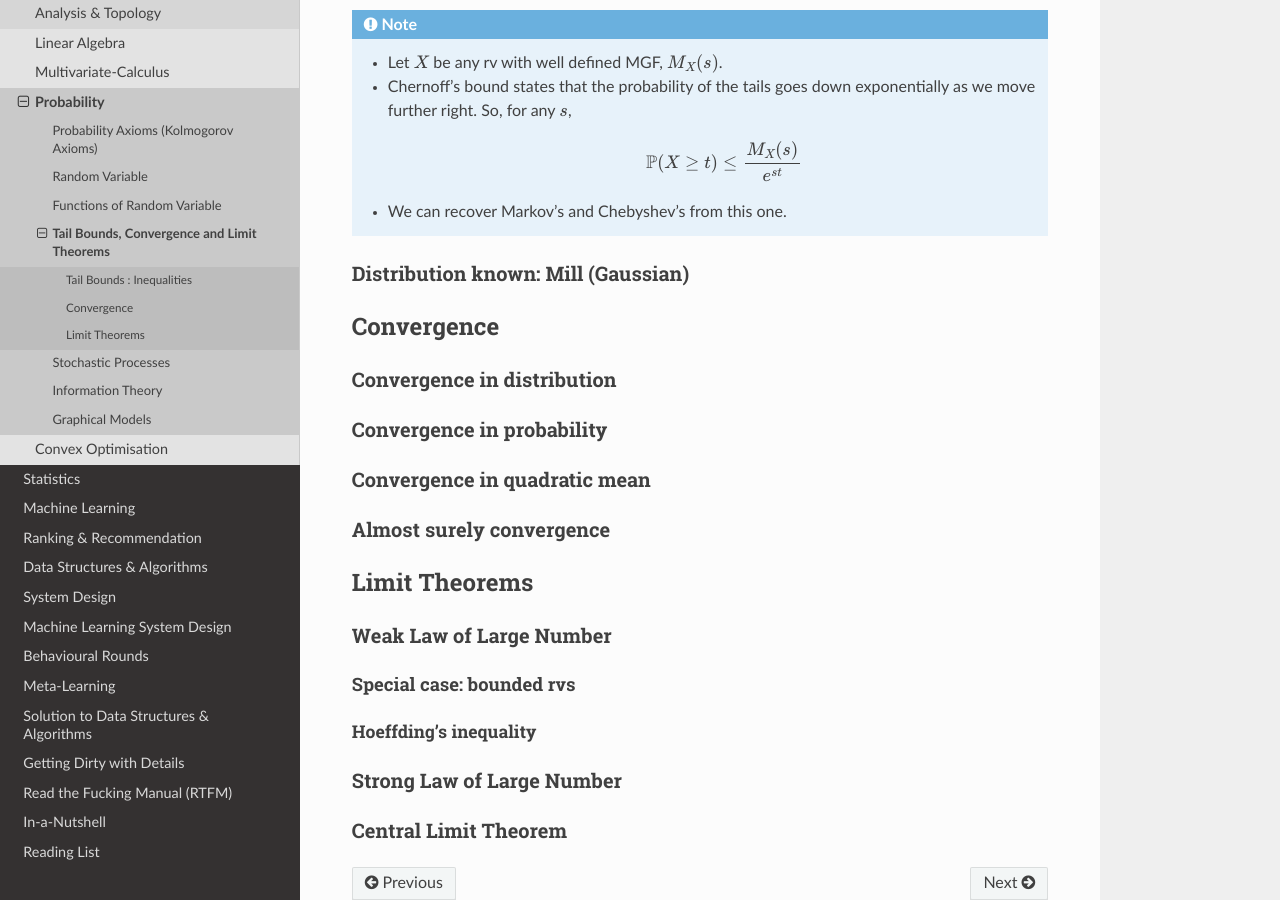
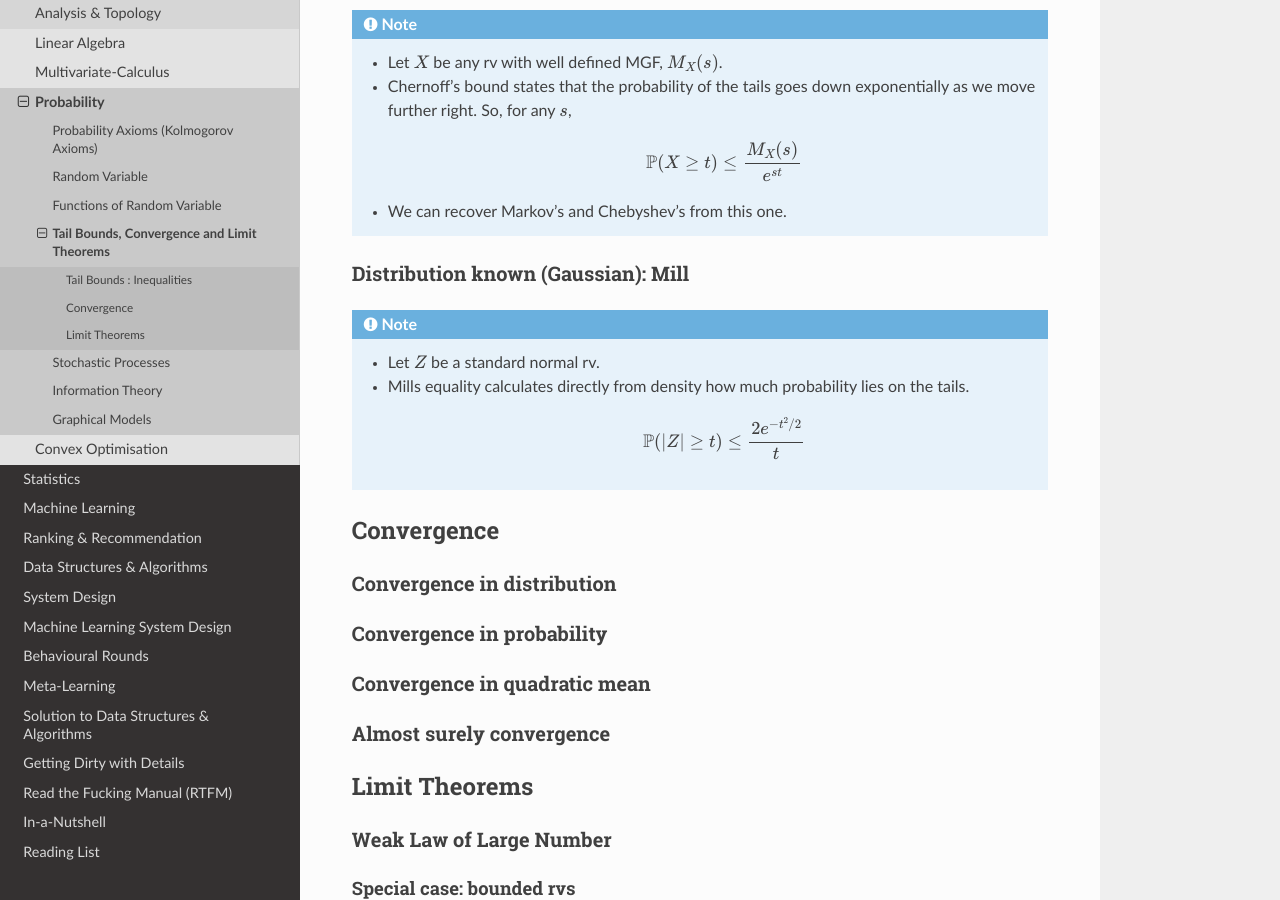
Before and after one commit to uselesstechjunks/leetcode, a Sphinx documentation site: the page built from docs/source/math/prob/ineq.rst, in a window 1280 px wide and 900 px high, scrolled down 1118 px. Built offline with Sphinx 7.4.7 and the Read the Docs theme 2.0.0, drawn with Linux system fonts in a browser that asks for light colours.

Commit message:
Update ineq.rst

```diff
--- a/docs/source/math/prob/ineq.rst
+++ b/docs/source/math/prob/ineq.rst
@@ -39,8 +39,13 @@ MGF known: Chernoff's Bound
 		.. math:: \mathbb{P}(X\geq t)\leq \frac{M_X(s)}{e^{st}}
 	* We can recover Markov's and Chebyshev's from this one.
 
-Distribution known: Mill (Gaussian)
+Distribution known (Gaussian): Mill
 ====================================
+.. note::
+	* Let :math:`Z` be a standard normal rv.
+	* Mills equality calculates directly from density how much probability lies on the tails.
+
+		.. math:: \mathbb{P}(|Z|\geq t)\leq \frac{2e^{-t^2/2}}{t}
 
 *********************************************
 Convergence
```
